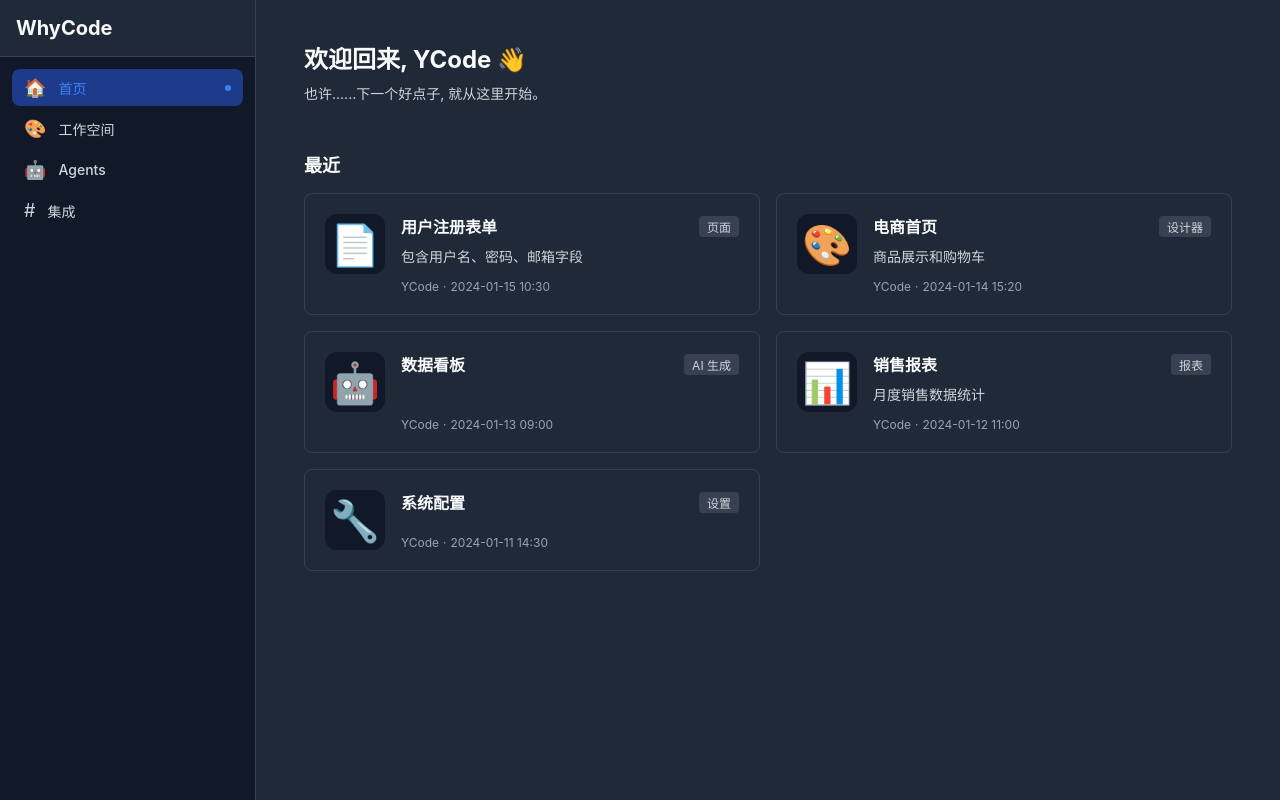
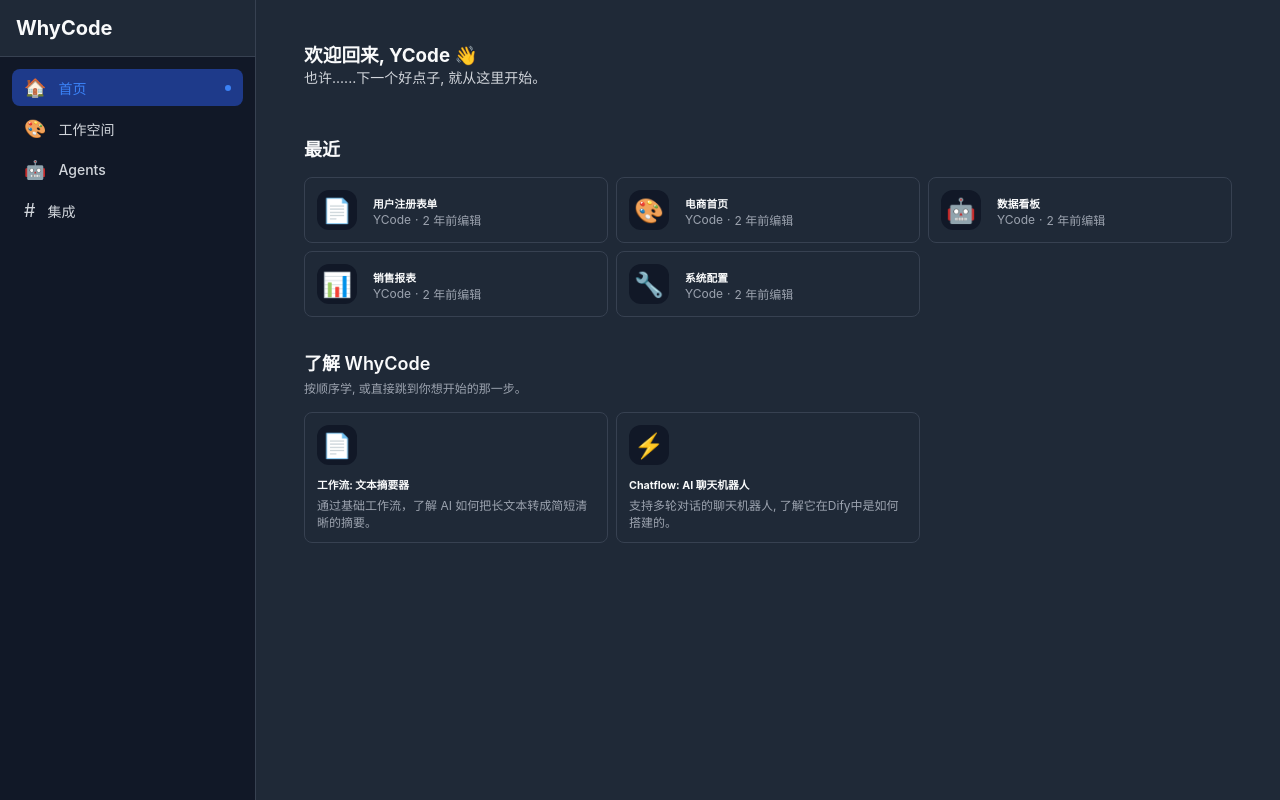
Before and after one commit to ycode-dev/ycode-lowcode, a React (Vite) app: page / in a window 1280 px wide. Built offline with nearby package versions, Linux system fonts and the light colour scheme.

Commit message:
style: 调整样式

```diff
--- a/src/features/main/MainPage.module.css
+++ b/src/features/main/MainPage.module.css
@@ -26,28 +26,26 @@
 .sectionTitle {
   font-size: var(--font-size-lg);
   font-weight: 600;
-  margin-bottom: var(--spacing-4);
+  margin-top: var(--spacing-8);
   color: var(--color-text);
 }
 
 /* 网格布局 - 自动换行 */
 .grid {
   display: grid;
-  grid-template-columns: repeat(auto-fill, minmax(300px, 1fr));
-  gap: var(--spacing-4);
+  grid-template-columns: repeat(3, 1fr);
+  gap: var(--spacing-2);
+  margin-top: var(--spacing-4);
 }
 
 /* 卡片 - 左右布局 */
 .card {
-  display: flex;
-  gap: var(--spacing-4);
   background-color: var(--color-bg-white);
   border: 1px solid var(--color-border);
   border-radius: var(--radius-lg);
-  padding: var(--spacing-5);
+  padding: var(--spacing-3);
   cursor: pointer;
   transition: box-shadow 0.2s, transform 0.2s;
-  min-height: 100px;
 }
 
 .card:hover {
@@ -55,15 +53,30 @@
   transform: translateY(-2px);
 }
 
+/* 左右布局变体 */
+.cardHorizontal {
+  display: flex;
+  flex-direction: row;
+  align-items: center;
+  gap: var(--spacing-4);
+}
+
+/* 上下布局变体 */
+.cardVertical {
+  display: flex;
+  flex-direction: column;
+  gap: var(--spacing-3);
+}
+
 /* 左侧图标 */
 .cardIcon {
-  font-size: 40px;
+  font-size: 24px;
   flex-shrink: 0;
   display: flex;
   align-items: center;
   justify-content: center;
-  width: 60px;
-  height: 60px;
+  width: 40px;
+  height: 40px;
   background-color: var(--color-bg);
   border-radius: var(--radius-xl);
 }
@@ -74,37 +87,22 @@
   min-width: 0;
   display: flex;
   flex-direction: column;
+  margin-top: 4px;
 }
 
 .cardHeader {
   display: flex;
   align-items: center;
-  gap: var(--spacing-2);
-  margin-bottom: var(--spacing-2);
+  /* gap: var(--spacing-2); */
+  /* margin-bottom: var(--spacing-2); */
 }
 
 .cardTitle {
-  font-size: var(--font-size-base);
-  font-weight: 600;
+  /* font-size: var(--font-size-base); */
+  /* font-weight: 600; */
   color: var(--color-text);
   margin: 0;
   flex: 1;
-}
-
-.cardType {
-  font-size: var(--font-size-xs);
-  padding: 2px var(--spacing-2);
-  background-color: var(--color-bg-hover);
-  border-radius: var(--radius-sm);
-  color: var(--color-text-secondary);
-  flex-shrink: 0;
-}
-
-.cardDescription {
-  font-size: var(--font-size-sm);
-  color: var(--color-text-secondary);
-  margin: 0 0 var(--spacing-3) 0;
-  line-height: 1.5;
 }
 
 .cardMeta {
@@ -113,5 +111,11 @@
   display: flex;
   gap: var(--spacing-1);
   align-items: center;
-  margin-top: auto;
+  /* margin-top: auto; */
 }
+
+.cardDescription {
+  font-size: var(--font-size-xs);
+  color: var(--color-text-muted);
+  margin-top: var(--spacing-1);
+}
--- a/src/features/main/MainPage.tsx
+++ b/src/features/main/MainPage.tsx
@@ -10,6 +10,52 @@ interface ContentItem {
   description?: string,
   author: string,
   updatedTime: string
+}
+
+function formatDate(dateString: string): string {
+  const now = new Date();
+
+  const past = new Date(dateString);
+
+  const diffMs = now.getTime() - past.getTime();
+
+  const diffSeconds = Math.floor(diffMs / 1000);
+
+  if (diffSeconds < 60) {
+    return `刚刚`;
+  }
+
+  const diffMinutes = Math.floor(diffSeconds / 60);
+
+  if (diffMinutes < 60) {
+    return `${diffMinutes} 分钟前`;
+  }
+
+  const diffHours = Math.floor(diffMinutes / 60);
+
+  if (diffHours < 24) {
+    return `${diffHours} 小时前`;
+  }
+
+  const diffDays = Math.floor(diffHours / 24);
+
+  if (diffDays < 7) {
+    return `${diffDays} 天前`;
+  }
+
+  const diffWeeks = Math.floor(diffDays / 7);
+
+  if (diffWeeks < 4) {
+    return `${diffWeeks} 周前`;
+  }
+
+  const diffMonths = Math.floor(diffDays / 30);
+
+  if (diffMonths < 12) {
+    return `${diffMonths} 个月前`;
+  }
+
+  return `${Math.floor(diffDays / 365)} 年前`;
 }
 
 function MainPageContent() {
@@ -61,11 +107,33 @@ function MainPageContent() {
     }
   ];
 
+
+  const whyCodeFeatures: ContentItem[] = [
+    {
+      id: "1",
+      icon: <span>📄</span>,
+      type: '快速开发',
+      title: '工作流: 文本摘要器',
+      description: '通过基础工作流，了解 AI 如何把长文本转成简短清晰的摘要。',
+      author: 'YCode',
+      updatedTime: '2024-01-10 09:00'
+    },
+    {
+      id: "2",
+      icon: <span>⚡</span>,
+      type: '快速开发',
+      title: 'Chatflow: AI 聊天机器人',
+      description: '支持多轮对话的聊天机器人, 了解它在Dify中是如何搭建的。',
+      author: 'YCode',
+      updatedTime: '2024-01-10 09:00'
+    }
+  ];
+
   return (
     <div className={styles.container}>
       {/* 标题区域 */}
       <div className={styles.welcome}>
-        <h1>欢迎回来, {username} 👋</h1>
+        <h3>欢迎回来, {username} 👋</h3>
         <p>也许......下一个好点子, 就从这里开始。</p>
       </div>
 
@@ -79,7 +147,7 @@ function MainPageContent() {
           {recent.map(item => (
             <div
               key={item.id}
-              className={styles.card}
+              className={`${styles.card} ${styles.cardHorizontal}`}
               title={item.description}
             >
               {/* 左侧图标 */}
@@ -90,18 +158,14 @@ function MainPageContent() {
               {/* 右侧内容 */}
               <div className={styles.cardContent}>
                 <div className={styles.cardHeader}>
-                  <h4 className={styles.cardTitle}>{item.title}</h4>
-                  <span className={styles.cardType}>{item.type}</span>
+                  <h6 className={styles.cardTitle}>{item.title}</h6>
                 </div>
-
-                {item.description && (
-                  <p className={styles.cardDescription}>{item.description}</p>
-                )}
 
                 <div className={styles.cardMeta}>
                   <span>{item.author}</span>
                   <span>·</span>
-                  <span>{item.updatedTime}</span>
+
+                  <span>{formatDate(item.updatedTime)}编辑</span>
                 </div>
               </div>
             </div>
@@ -110,6 +174,26 @@ function MainPageContent() {
       </div>
 
       {/* 了解WhyCode */}
+      <div className={styles.whyCode}>
+        <h3 className={styles.sectionTitle}>了解 WhyCode</h3>
+        <p className={styles.cardDescription}>按顺序学, 或直接跳到你想开始的那一步。</p>
+
+        <div className={styles.grid}>
+          {
+            whyCodeFeatures.map((item) => (
+              <div className={`${styles.card} ${styles.cardVertical}`}>
+                <div className={styles.cardIcon}>{item.icon}</div>
+                <div>
+                  <h6 className={styles.cardTitle}>{item.title}</h6>
+                  <p className={styles.cardDescription}>{item.description}</p>
+                </div>
+              </div>
+            ))
+          }
+        </div>
+      </div>
+
+
     </div>
   );
 }
```
